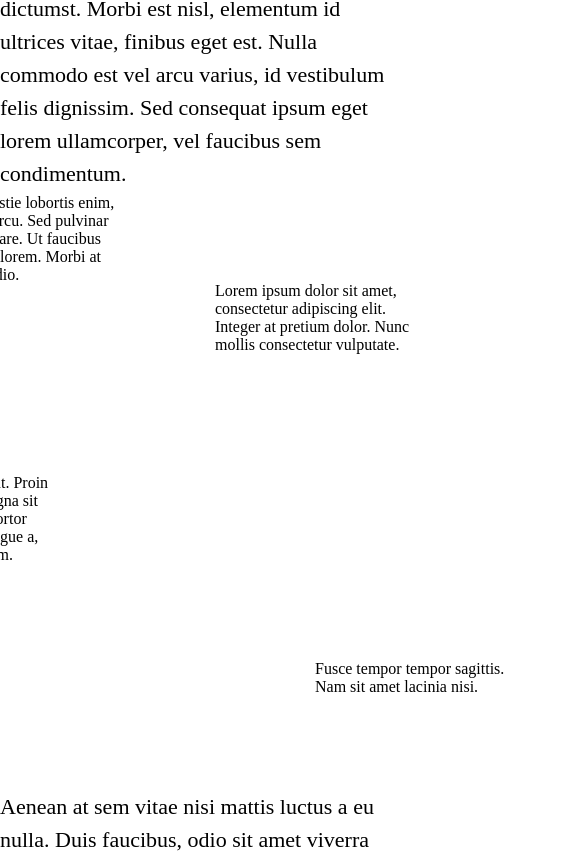
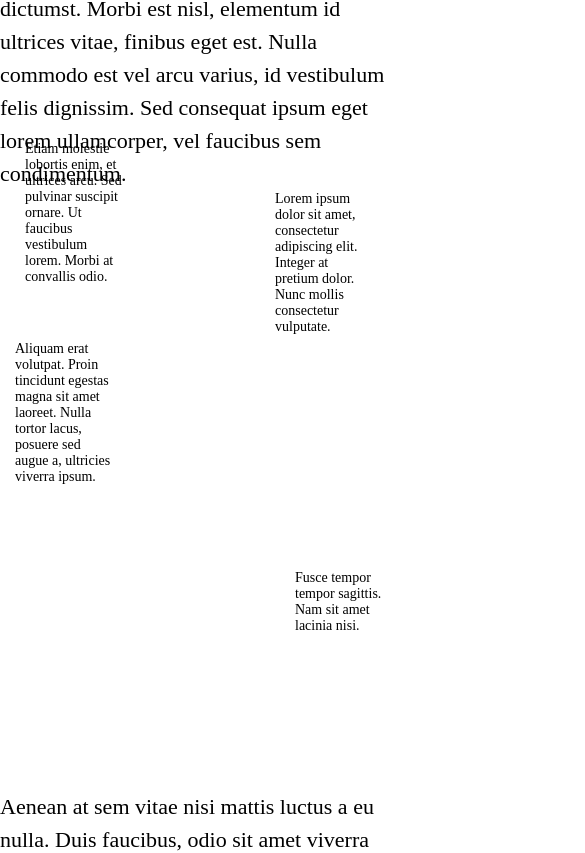
Before and after one commit to hannahwm/salamander, a website: page app/index.html in a window 390 px wide. Shown: the part 1633-2486 px from the top of the page, 585 px wide, since content can reach past the window. Drawn offline with nearby package versions, Linux system fonts and the light colour scheme; files that its build step writes are made by us from their sources; a script that the page names is missing.

Commit message:
added mobile style

```diff
--- a/app/scss/main.scss
+++ b/app/scss/main.scss
@@ -35,42 +35,72 @@ body {
 ul.salamander-facts {
   position: absolute;
   top: 0;
-  left: calc(50% - 200px);
+  left: calc(50% - 150px);
   list-style-type: none;
   padding: 0;
+  width: 300px;
+  height: 315px;
+  margin: 0 auto;
+  font-size: 14px;
+
+  @media screen and (min-width: 600px) {
     width: 400px;
     height: 424px;
-  margin: 0 auto;
+    left: calc(50% - 200px);
     font-size: 16px;
+  }
 
   li {
+    width: 100px;
+    text-align: left;
+    @media screen and (min-width: 600px) {
       width: 200px;
-    text-align: left;
+    }
   }
 }
 
 #fact1 {
   position: absolute;
+  bottom: 270px;
+  right: -30px;
+
+  @media screen and (min-width: 600px) {
     bottom: 360px;
     right: -20px;
+  }
 }
 
 #fact2 {
   position: absolute;
+  top: 280px;
+  right: -50px;
+
+  @media screen and (min-width: 600px) {
     top: 370px;
     right: -120px;
+  }
 }
 
 #fact3 {
   position: absolute;
+  bottom: 320px;
+  left: -20px;
+
+  @media screen and (min-width: 600px) {
     bottom: 430px;
     left: -70px;
+  }
 }
 
 #fact4 {
   position: absolute;
+  bottom: 120px;
+  left: -30px;
+
+  @media screen and (min-width: 600px) {
     bottom: 150px;
     left: -130px;
+  }
 }
 
 svg {
@@ -95,10 +125,15 @@ svg {
 }
 
 .svg-container {
+  height: 315px;
+  position: relative;
+  width: 230px;
+  margin: 0 auto;
+
+  @media screen and (min-width: 600px) {
+    width: 600px;
     height: 424px;
-  position: relative;
-  width: 600px;
-  margin: 0 auto;
+  }
 }
 
 .fullwidthimg {
```
Lines whose indentation alone changed are shown as unchanged.
